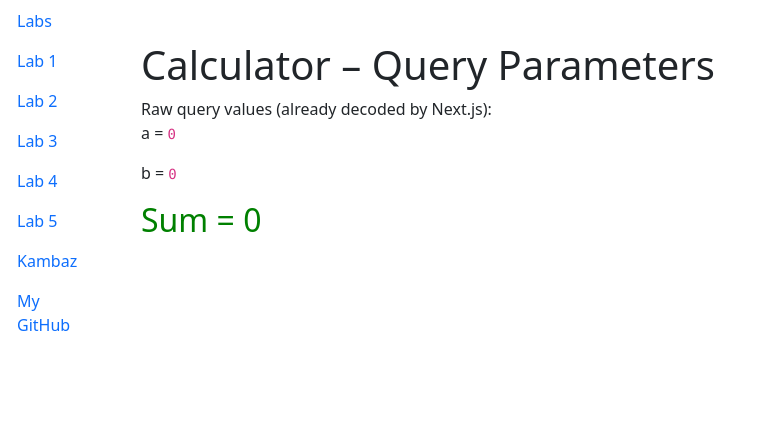
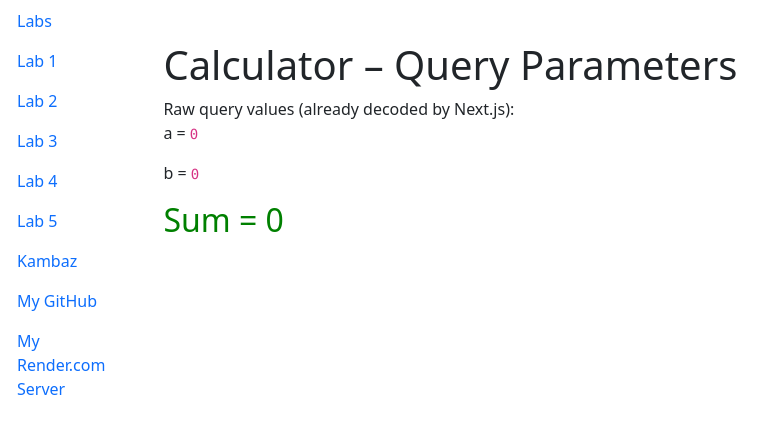
Before and after one commit to frankatank4526/kambaz-next-js, a Next.js app: page /labs/lab4/url-encoding/query-params in a window 1280 px wide. Shown: the top 434 px of the page, without its empty margins (0-782 px from the left). Built offline with nearby package versions, Linux system fonts and the light colour scheme.

Commit message:
added server link to TOC

```diff
--- a/app/labs/TOC.tsx
+++ b/app/labs/TOC.tsx
@@ -54,6 +54,9 @@ export default function TOC() {
       <NavItem>
         <NavLink id="wd-github" href="https://github.com/frankatank4526/kambaz-next-js/tree/a5">My GitHub</NavLink>
       </NavItem>
+      <NavItem>
+        <NavLink id="wd-server" href="https://kambaz-node-server-app-frankatank4526.onrender.com">My Render.com Server</NavLink>
+      </NavItem>
     </Nav>
   );
 }
```
